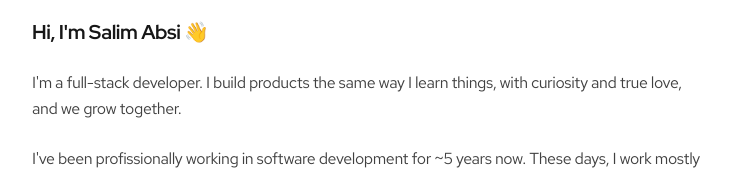
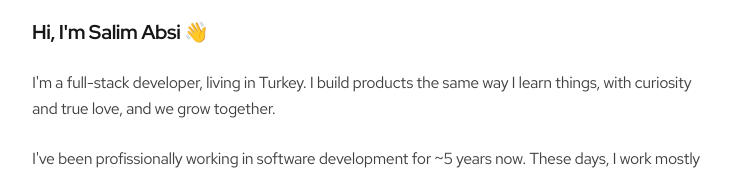
Before and after one commit to salimabsi/salimabsi.me, a Next.js app: page / in a window 1280 px wide. Shown: the part 174-346 px from the top of the page, without its empty margins (272-1006 px from the left). Built offline with nearby package versions, Linux system fonts and the light colour scheme.

Commit message:
refactor: update content

```diff
--- a/src/app/page.tsx
+++ b/src/app/page.tsx
@@ -8,7 +8,7 @@ export default function Home() {
 
       <div className="mt-6 space-y-6 leading-relaxed text-neutral-700 dark:text-neutral-300">
         <p>
-          I'm a full-stack developer. I build products the same way I learn things, with curiosity and true love, and we grow together.
+          I'm a full-stack developer, living in Turkey. I build products the same way I learn things, with curiosity and true love, and we grow together.
         </p>
 
         <p>
```
